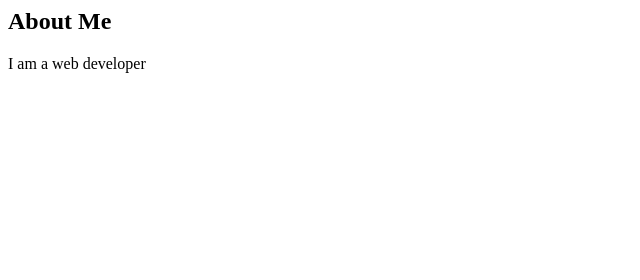
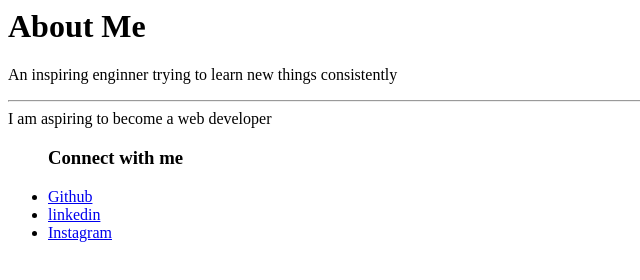
Before and after one commit to DebashisMallana/personal-projects, a plain HTML site: page index.html in a window 1280 px wide. Shown: the whole page, without its empty margins (0-640 px from the left). Drawn offline with Linux system fonts and the light colour scheme.

Commit message:
Learning the basics of HTML

```diff
--- a/index.html
+++ b/index.html
@@ -3,7 +3,19 @@
         <title>  Welcome to my page</title>
     </head>
     <body>
-        <h2> About Me </h2>
-        <p2> I am a web developer</p2>
+        <h1> About Me </h1>
+        <div>
+            <p> An inspiring enginner trying to learn new things consistently</p>
+            <hr>
+            <p2> I am aspiring to become a  web developer</p2>
+        </div>
+        <div>
+        <ul>
+        <h3> Connect with me</h3>
+         <li><a href="https://github.com/DebashisMallana"> Github</a></li>
+         <li><a href="https://www.linkedin.com/feed"> linkedin</a></li>
+         <li><a href="https://www.google.com/">Instagram</a></li>
+         </ul>
+        </div>
     </body>
 </html>
```
